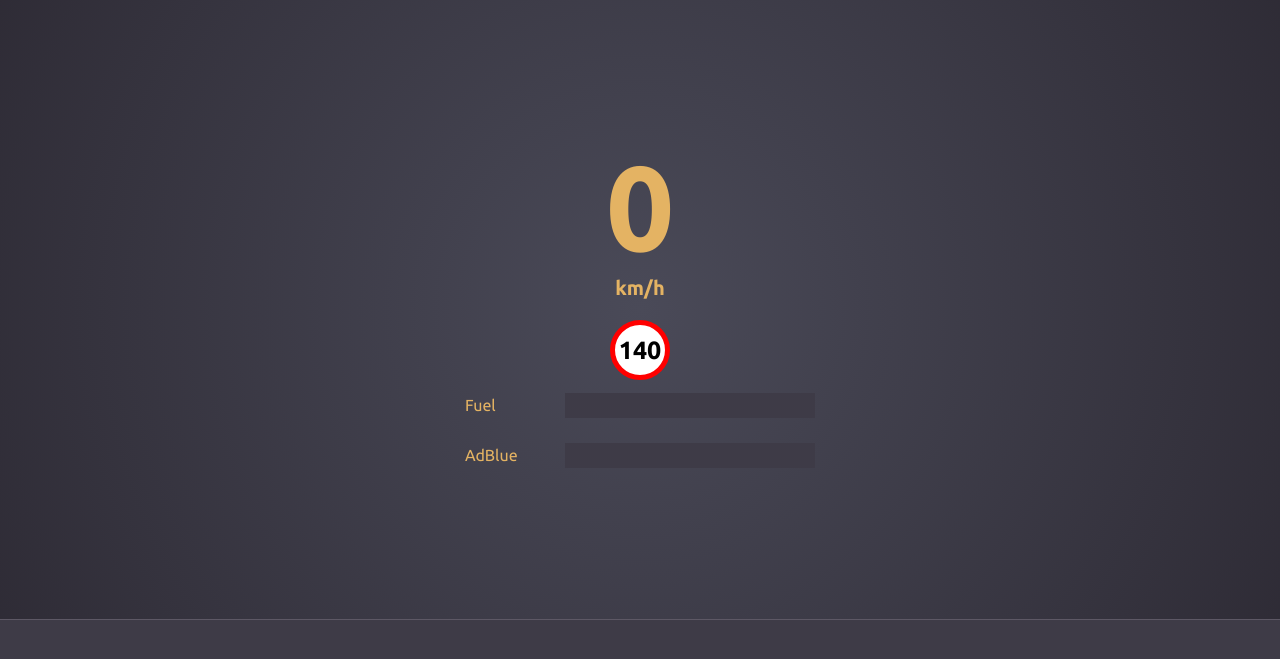
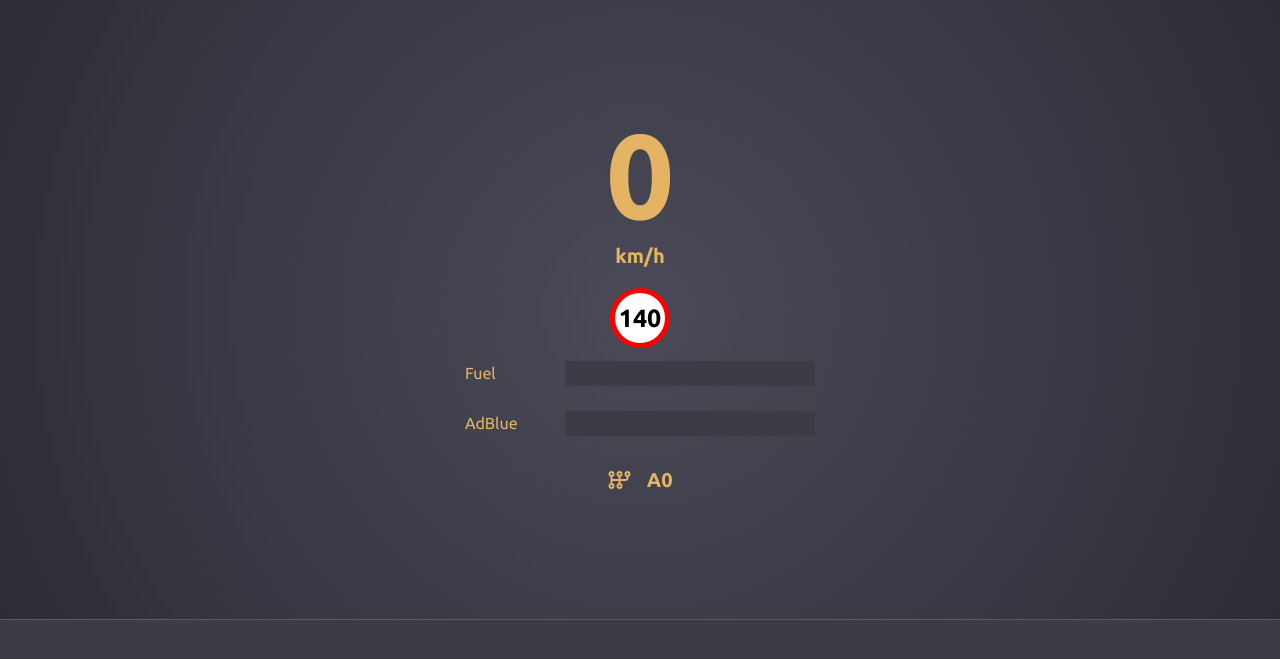
Before and after one commit to kabanos2137/road-advisor, a website with bundled scripts: page static/html/index.html in a window 1280 px wide. Shown: the part 91-750 px from the top of the page. Built offline with nearby package versions, Linux system fonts and the light colour scheme; no server answers.

Commit message:
Display current gear

```diff
--- a/static/html/index.html
+++ b/static/html/index.html
@@ -2,6 +2,7 @@
 <html lang="en">
     <head>
         <link rel="shortcut icon" href="../icons/favicon.ico" type="image/x-icon">
+        <link href="https://fonts.googleapis.com/css2?family=Material+Symbols+Outlined" rel="stylesheet" />
 
         <meta charset="UTF-8">
         <meta name="viewport" content="width=device-width, initial-scale=1">
@@ -31,6 +32,10 @@
             <p>AdBlue</p>
             <div id="adblue-indicator"></div>
         </div>
+        <div id="gear">
+            <span class="material-symbols-outlined">auto_transmission</span>
+            <p>A0</p>
+        </div>
     </main>
     <footer>
 
--- a/static/script/index.ts
+++ b/static/script/index.ts
@@ -5,6 +5,7 @@ setInterval(() => {
     socket.emit("get-speed");
     socket.emit("get-fuel");
     socket.emit("get-adblue");
+    socket.emit("get-gear");
 }, 150);
 
 socket.on("get-speed", (data: {
@@ -15,7 +16,7 @@ socket.on("get-speed", (data: {
     (document.querySelector("#speed") as HTMLElement).innerText = data.speed.toString();
     (document.querySelector("#unit") as HTMLElement).innerText = data.unit;
     let speedLimit = (document.querySelector("#speed-limit") as HTMLElement);
-    speedLimit.innerText = data.limit.toString();
+    (speedLimit.children[0] as HTMLElement).innerText = data.limit.toString();
     speedLimit.classList.remove((data.limit.toString().length > 2) ? "two-digit-limit" : "three-digit-limit");
     speedLimit.classList.add((data.limit.toString().length > 2) ? "three-digit-limit" : "two-digit-limit")
 })
@@ -46,4 +47,10 @@ socket.on("get-adblue", (data: {
         (document.querySelector("#adblue > p") as HTMLElement).style.color = 'var(--color-5)';
         (document.querySelector("#adblue-indicator") as HTMLElement).style.background = `linear-gradient(to right, var(--color-6) ${percent}%, var(--color-2) ${percent}%)`;
     }
-})
+});
+
+socket.on("get-gear", (data: {
+    gear: number
+}) => {
+    (document.querySelector("#gear > p") as HTMLElement).innerHTML = `${data.gear > 0 ? "A" : "R"}${Math.abs(data.gear)}`;
+});
--- a/static/style/index.css
+++ b/static/style/index.css
@@ -123,6 +123,23 @@ main {
             background: linear-gradient(to right, var(--color-6) 0%, var(--color-2) 0%);
         }
     }
+
+    & > #gear {
+        width: 65px;
+        align-items: center;
+        justify-content: space-between;
+        flex-direction: row;
+        display: flex;
+
+        & > span{
+            margin: 0;
+            padding: 0;
+        }
+        & > p{
+            font-size: 20px;
+            font-weight: bold;
+        }
+    }
 }
 
 footer {
@@ -134,7 +151,7 @@ footer {
     border-top: 1px solid var(--color-4);
 }
 
-h1, h6, p {
+h1, h6, p, span {
     -moz-user-select: none;
     -webkit-user-select: none;
     -ms-user-select: none;
```
Also changed, not shown: src/app.ts (+8 -0 lines).
